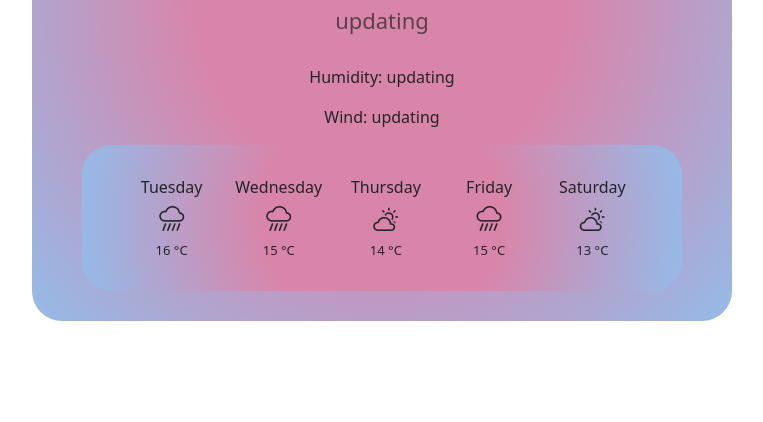
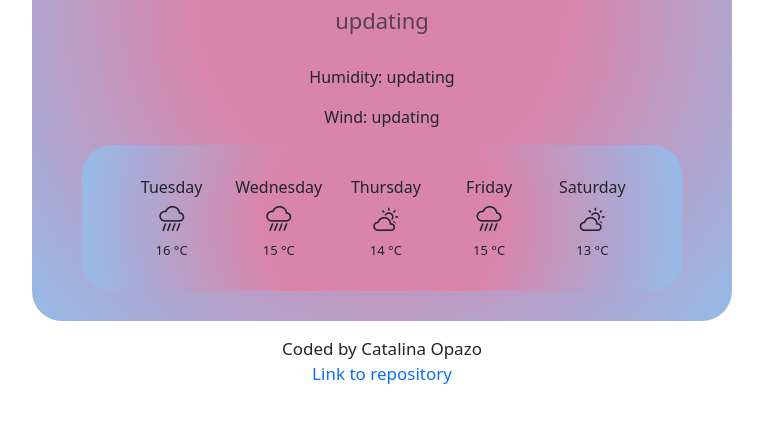
Before and after one commit to catralars/weather-app, a plain HTML site: page index.html in a window 1280 px wide. Shown: the part 308-730 px from the top of the page, without its empty margins (258-1021 px from the left). Drawn offline with nearby package versions, Linux system fonts and the light colour scheme.

Commit message:
Added footer and link to repository

```diff
--- a/index.html
+++ b/index.html
@@ -91,5 +91,12 @@
         </div>
     </div>
     <script src="script.js"></script>
+      <footer class="coder">
+        Coded by Catalina Opazo
+        <br>
+        <a href="https://github.com/catralars/weather-app" target="_blank" rel="noreferrer">
+            Link to repository
+        </a>
+      </footer>
 </body>
 </html>
--- a/styles.css
+++ b/styles.css
@@ -77,3 +77,10 @@ h3 {
 a {
   text-decoration: none;
 }
+
+.coder {
+    text-align: center;
+    font-size: 17px;
+    font-weight: 400;
+    padding: 15px;
+}
```
